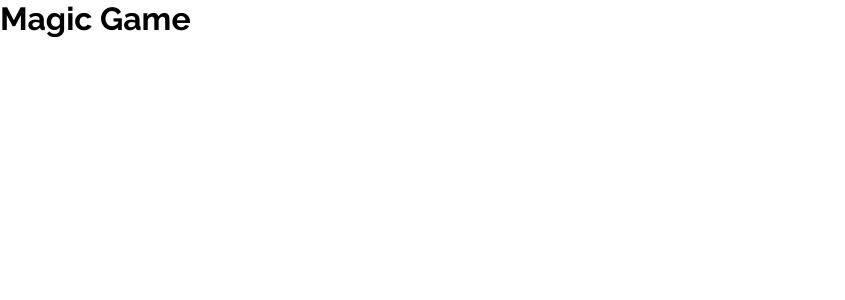
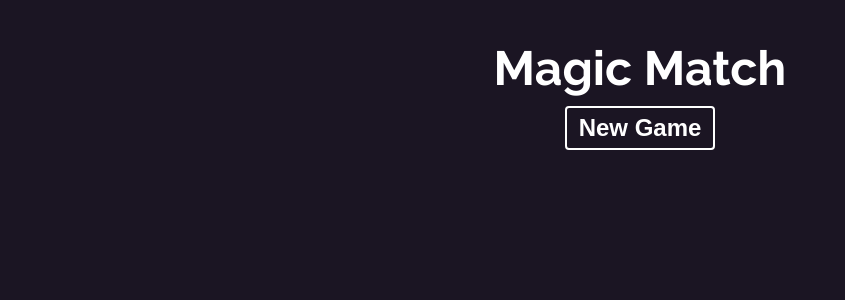
Before and after one commit to Officialibn1/magic-game, a React (Create React App) app: page / in a window 1280 px wide. Shown: the top 300 px of the page, without its empty margins (0-845 px from the left). Built offline with nearby package versions, Linux system fonts and the light colour scheme.

Commit message:
App component modified

```diff
--- /dev/null
+++ b/src/App.css
@@ -0,0 +1,21 @@
+.App {
+    max-width: 860px;
+    margin: 40px auto;
+}
+
+button {
+    background: none;
+    border: 2px solid #fff;
+    padding: 6px 12px;
+    border-radius: 4px;
+    color: #fff;
+    font-weight: bold;
+    font-size: 1em;
+    cursor: pointer;
+    margin: 10px auto;
+    transition: all 150ms ease;
+}
+button:hover {
+    background: #c23866;
+    color: #fff;
+}
--- a/src/App.js
+++ b/src/App.js
@@ -1,8 +1,11 @@
+import './App.css'
 
 function App() {
   return (
     <div className="App">
-      <h1>Magic Game</h1>
+      <h1>Magic Match</h1>
+
+      <button>New Game</button>
     </div>
   );
 }
--- a/src/index.css
+++ b/src/index.css
@@ -1,9 +1,8 @@
 @import url('https://fonts.googleapis.com/css2?family=Raleway:ital,wght@0,100;0,200;0,300;0,400;0,500;0,600;0,700;1,100;1,200;1,300;1,400;1,500;1,600;1,700&display=swap');
 
 * {
-  padding: 0;
+  box-sizing: border-box;
   margin: 0;
-  box-sizing: border-box;
 }
 
 
@@ -12,6 +11,10 @@ body {
   font-family: 'Raleway', sans-serif;
   -webkit-font-smoothing: antialiased;
   -moz-osx-font-smoothing: grayscale;
+  font-size: 1.5em;
+  background: #1b1523;
+  color: #fff;
+  text-align: center;
 }
 
 code {
```
Also changed, not shown: src/components/styles/App.styles.jsx (deleted).
